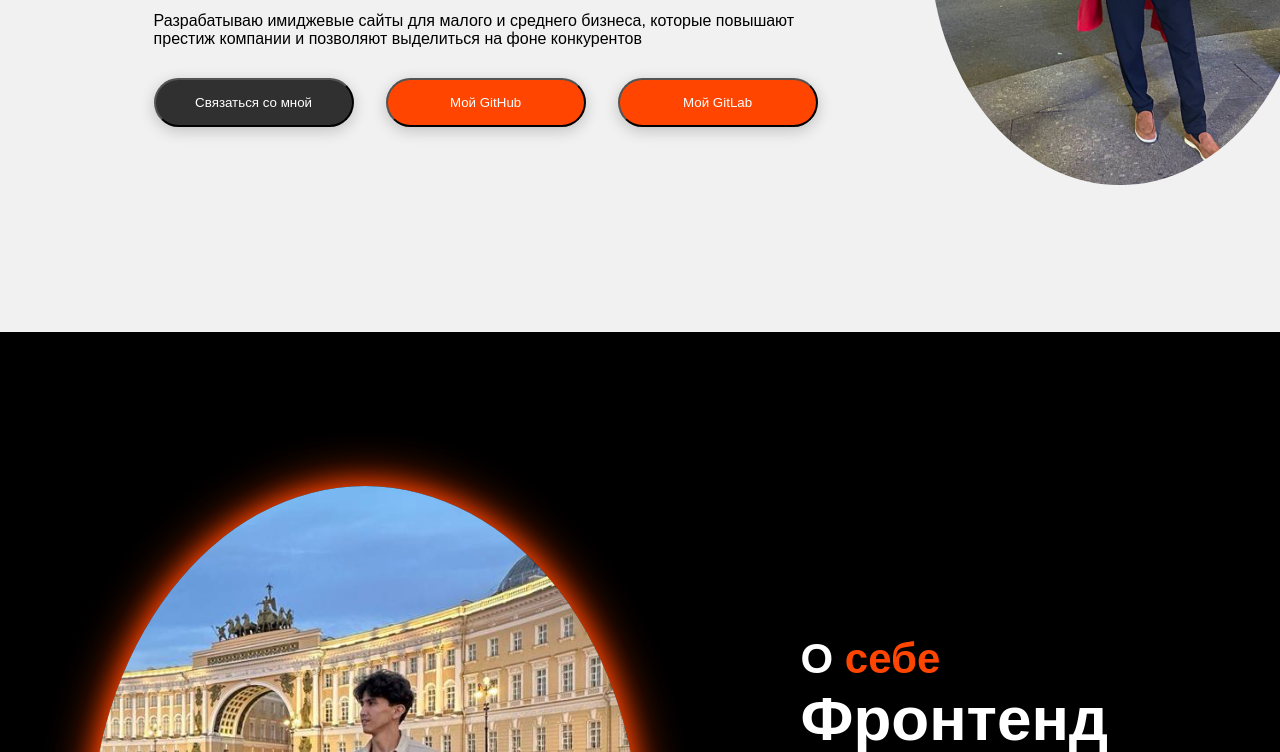
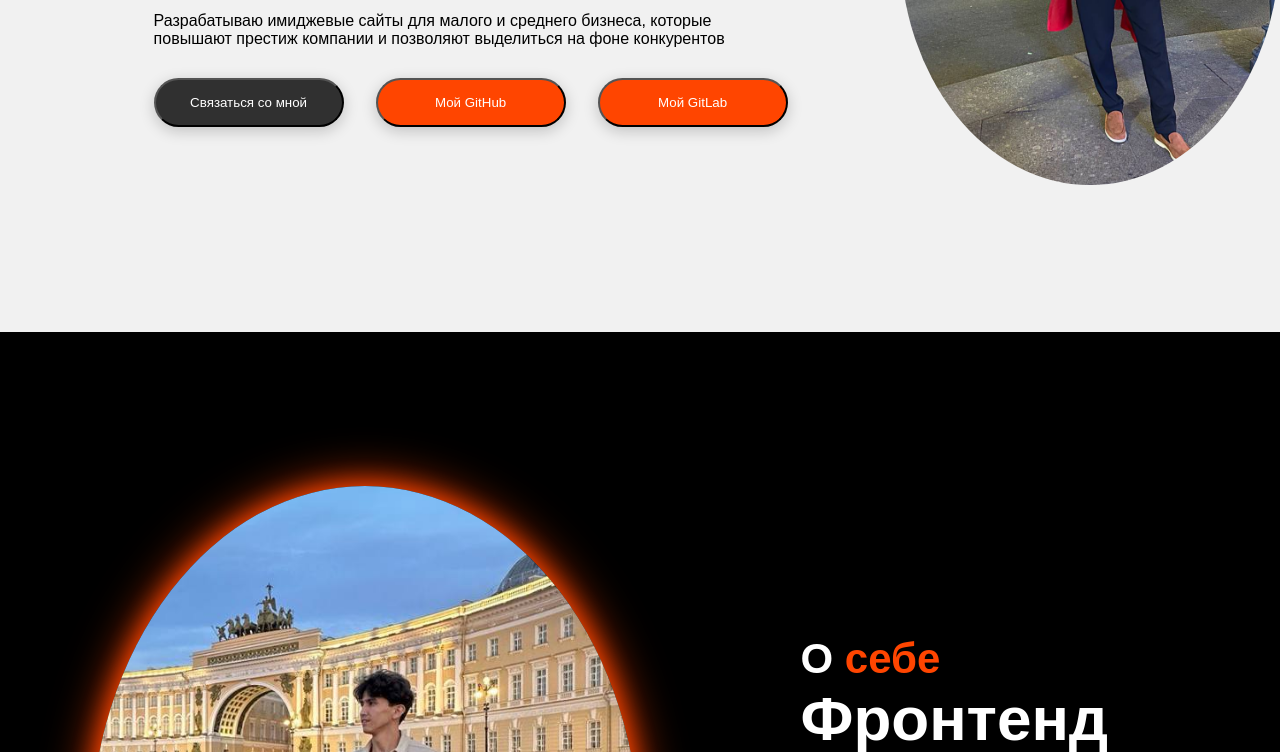
Before and after one commit to BakhtovarDaleri/portfolio1, a plain HTML site: page index.html in a window 1280 px wide. Shown: the part 468-1220 px from the top of the page. Drawn offline with nearby package versions, Linux system fonts and the light colour scheme.

Commit message:
index.css

```diff
--- a/index.css
+++ b/index.css
@@ -161,7 +161,7 @@ span {
 }
 .btn-1,
 .btn-2 {
-  width: 200px;
+  width: 190px;
   padding: 15px 30px;
   color: white;
   border-radius: 25px;
```
